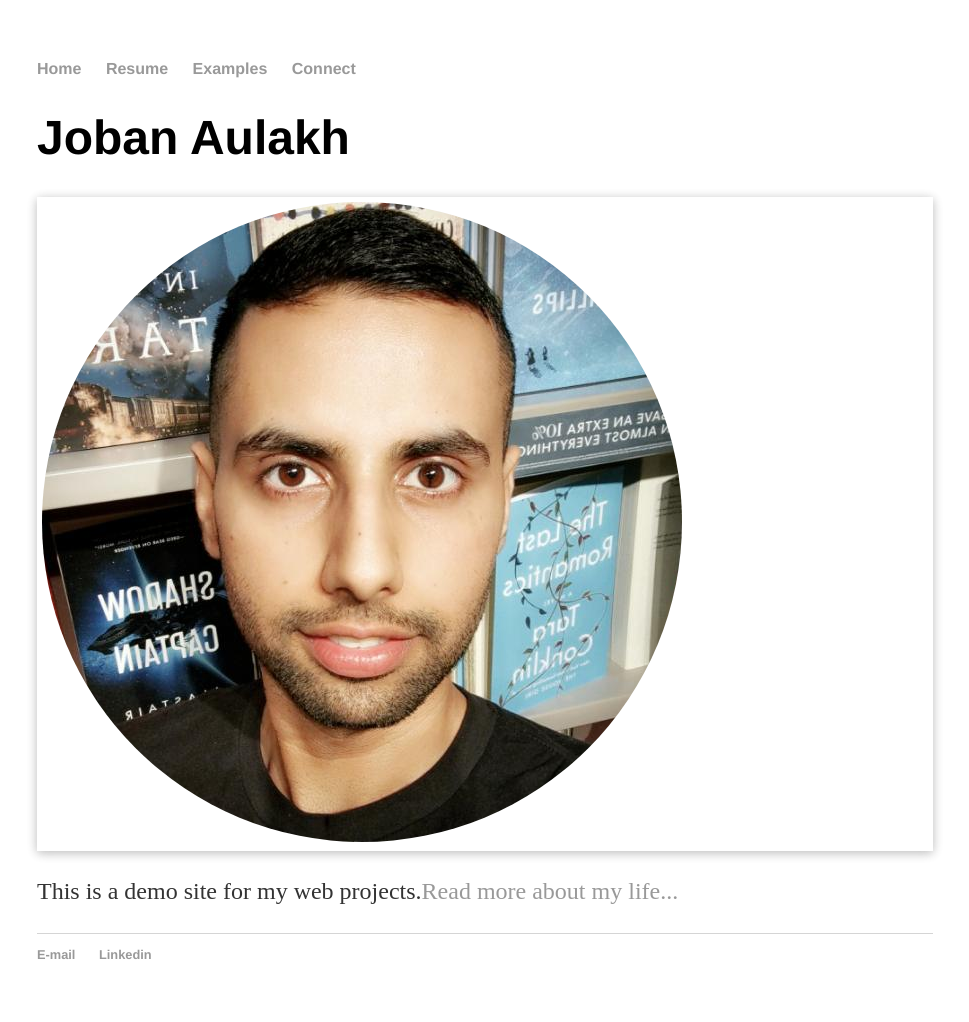
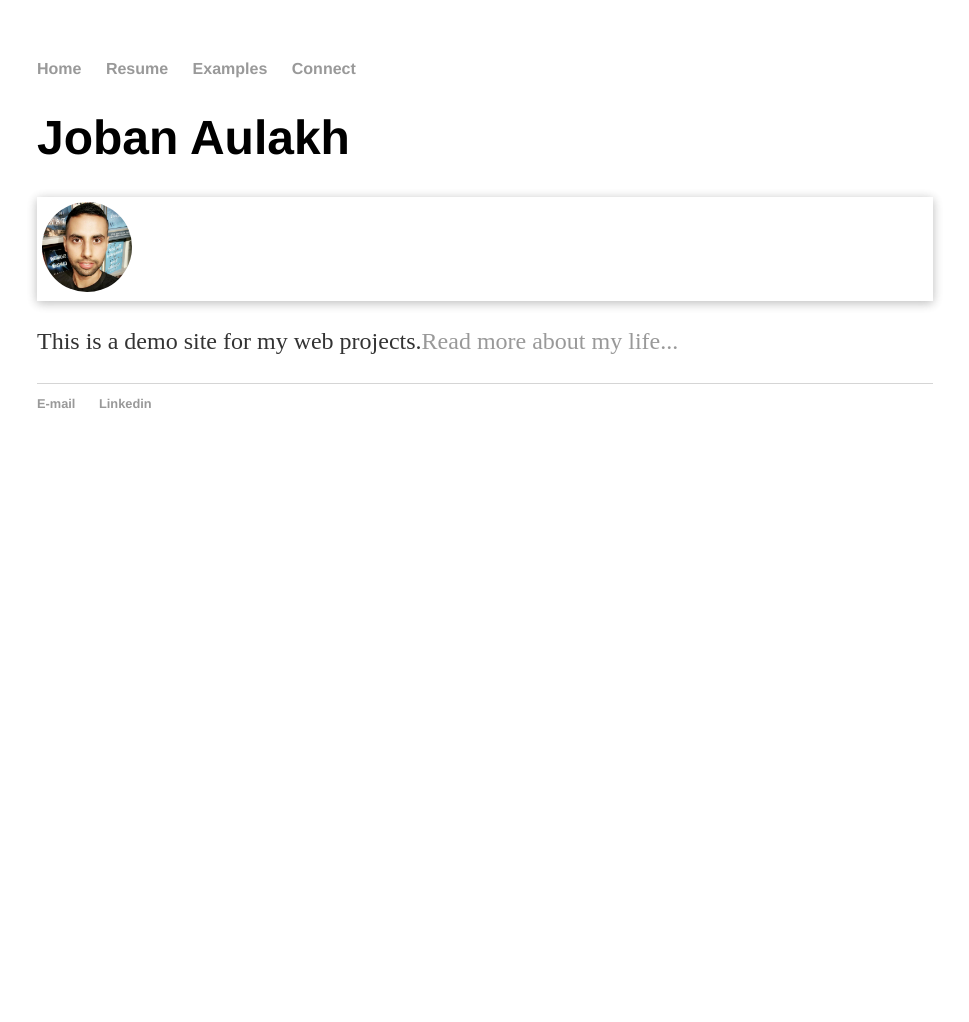
Before and after one commit to joe-bun/joe-bun.github.io, a Jekyll site: the page built from index.html, in a window 1280 px wide. Shown: the whole page, without its empty margins (155-1124 px from the left). Built offline with Jekyll 4.4.1, drawn with Linux system fonts in a browser that asks for light colours; after the commit the page ends 900 px from its top, so only the background shows below that.

Commit message:
Update main.css

```diff
--- a/css/main.css
+++ b/css/main.css
@@ -20,6 +20,7 @@ width: auto;
 .pp img {
 border-radius: 50%;
 padding: 5px;
+width: 10%;
 
 }
 a {
```
